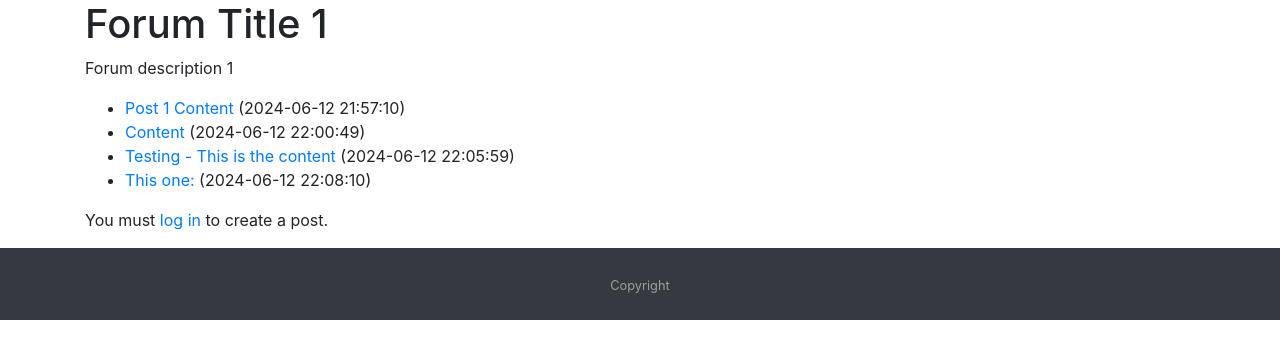
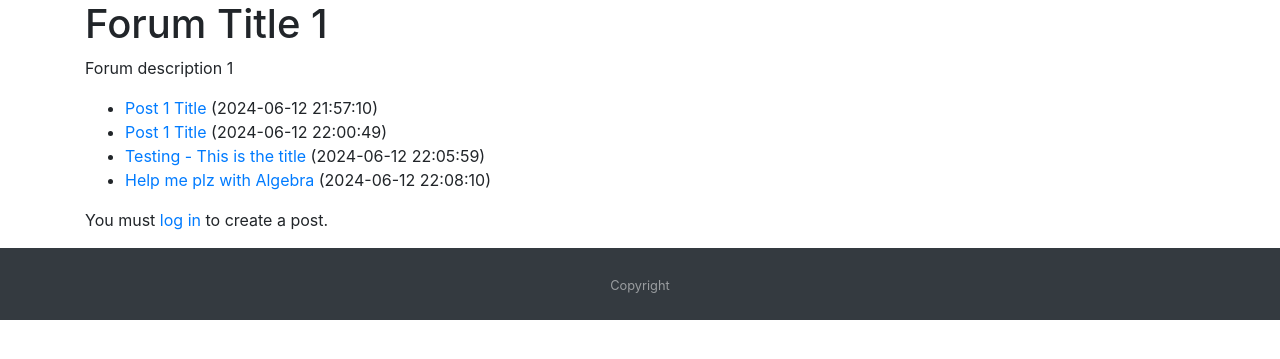
Before and after one commit to paolostudent/Internal-Forums-Site, a Flask app: page /forum/1 in a window 1280 px wide. Shown: the part 56-415 px from the top of the page. Run offline with Flask 3, Linux system fonts and the light colour scheme.

Commit message:
Resolved title display issue

```diff
--- a/website/templates/forum.html
+++ b/website/templates/forum.html
@@ -6,7 +6,7 @@
 <ul>
     {% for post in posts %}
     <li>
-        <a href="{{ url_for('forums.view_post', forum_id=forum.id, post_id=post.id) }}">{{ post.content }}</a> ({{ post.date }})
+        <a href="{{ url_for('forums.view_post', forum_id=forum.id, post_id=post.id) }}">{{ post.title }}</a> ({{ post.date }})
     </li>
     {% endfor %}
 </ul>
```
Also changed, not shown: instance/database.db.
